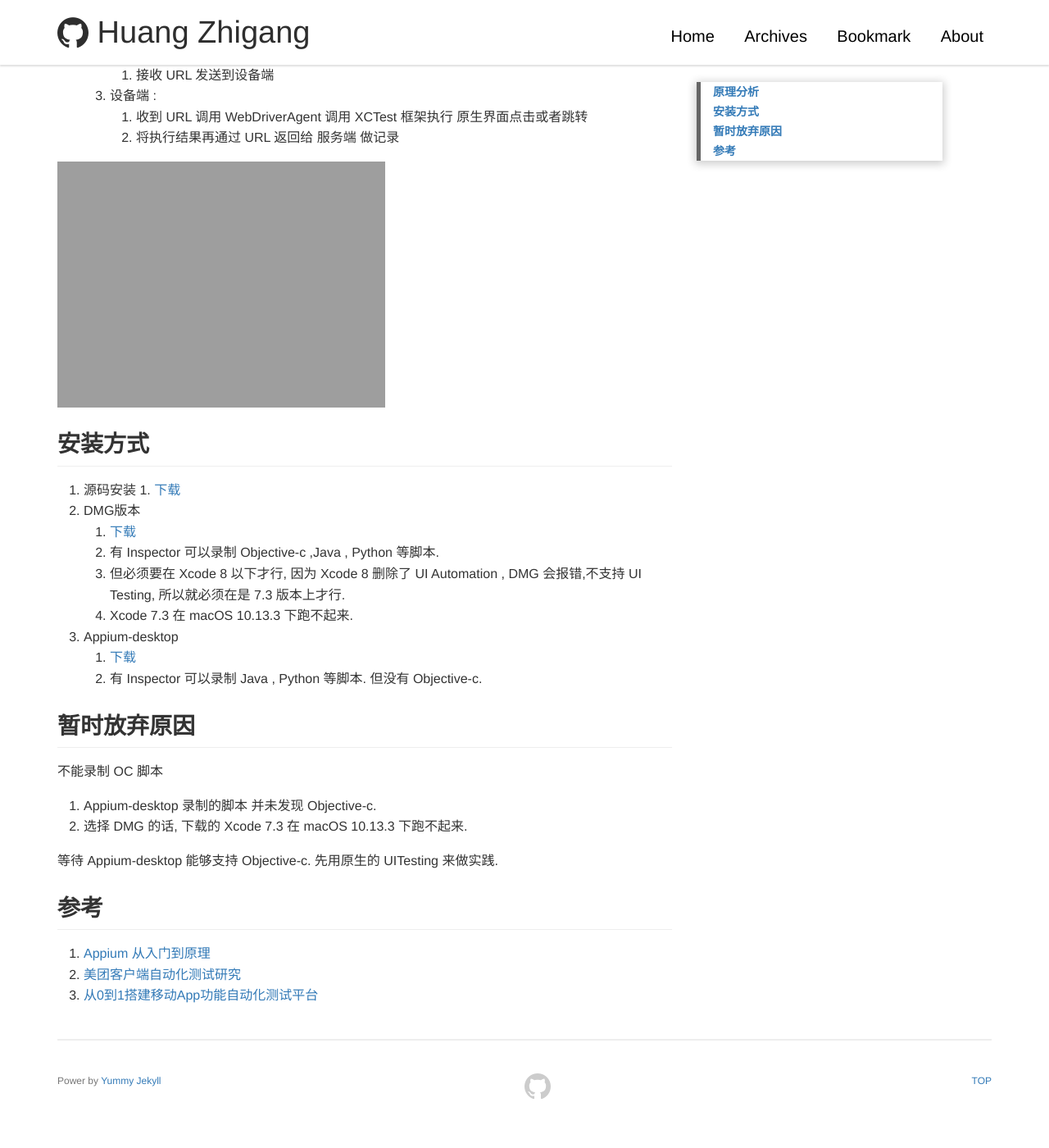
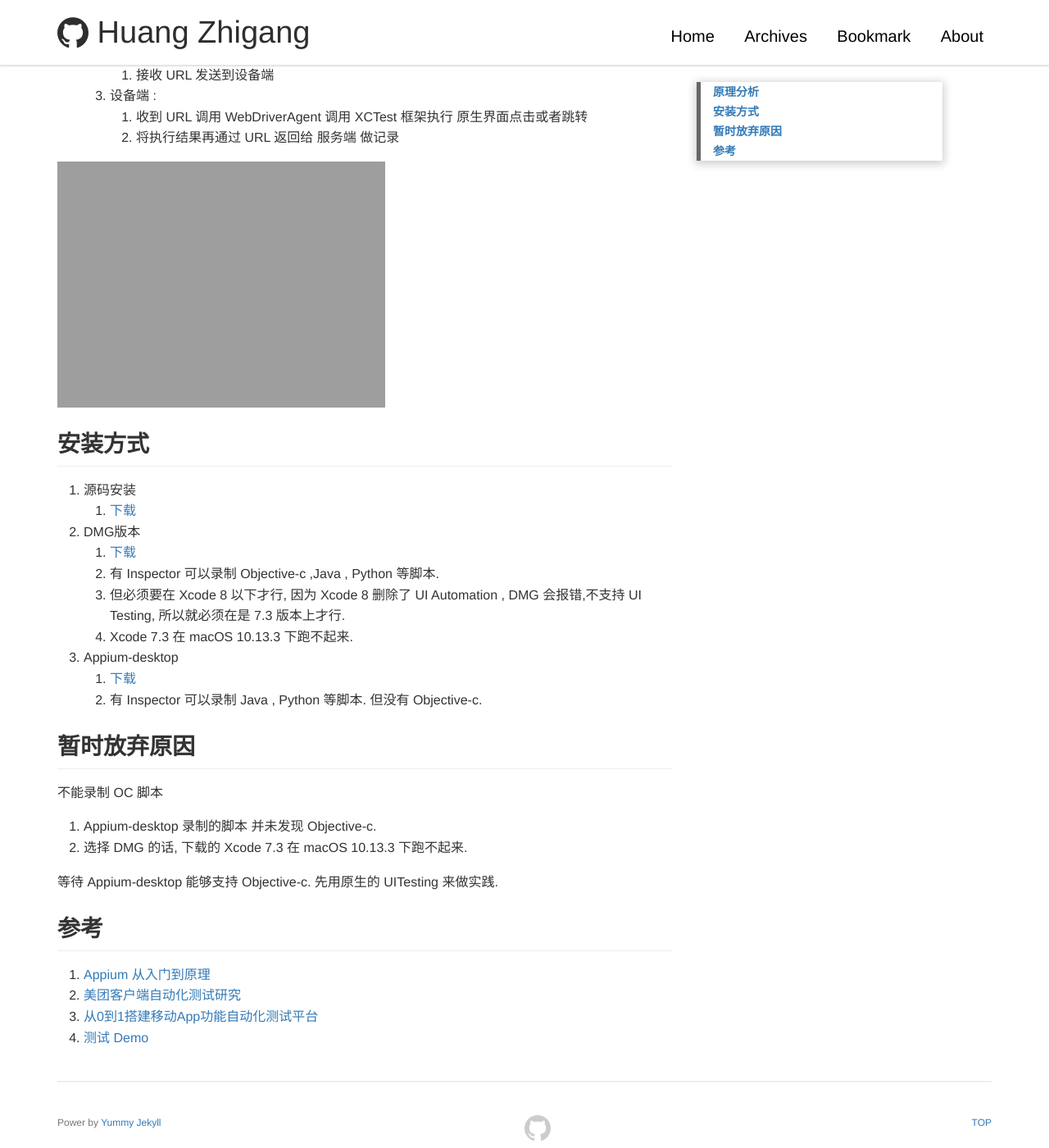
Before and after one commit to huangzhigangxg/huangzhigangxg.github.io, a Jekyll site: the page built from _posts/2018/2018-03-15-Appium.md, in a window 1280 px wide and 1400 px high, scrolled down 567 px. Shown: the whole window at 82% size. Built offline with Jekyll 4.4.1, drawn with Linux system fonts in a browser that asks for light colours; before the commit the page ends 1916 px from its top, so only the background shows below that.

Commit message:
appium demo

```diff
--- a/_posts/2018/2018-03-15-Appium.md
+++ b/_posts/2018/2018-03-15-Appium.md
@@ -26,7 +26,7 @@ date: 2018-03-15 15:34:24.000000000 +09:00
 ## 安装方式
 
 1. 源码安装
-  	1. [下载](https://github.com/appium/appium)
+	1. [下载](https://github.com/appium/appium)
 2. DMG版本
 	1. [下载](https://github.com/appium/appium/releases/tag/v1.4.13)
 	2. 有 Inspector 可以录制 Objective-c ,Java , Python 等脚本.
@@ -52,3 +52,4 @@ date: 2018-03-15 15:34:24.000000000 +09:00
 1. [Appium 从入门到原理](https://bestswifter.com/appium/#appium)
 2. [美团客户端自动化测试研究](https://tech.meituan.com/mobile_app_automation.html)
 3. [从0到1搭建移动App功能自动化测试平台](http://debugtalk.com/post/build-app-automated-test-platform-from-0-to-1-backgroud-introduction/)
+4. [测试 Demo](https://github.com/huangzhigangxg/Appium-Demo)
```
